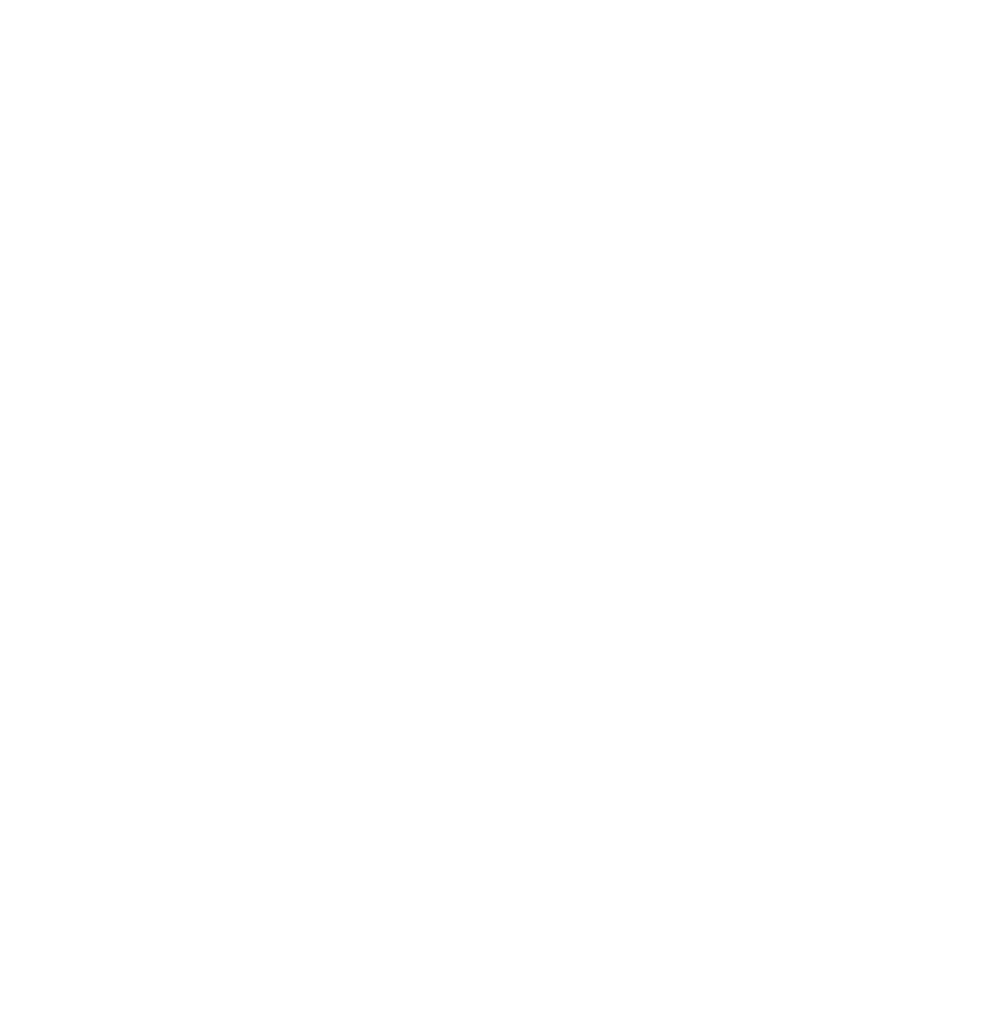
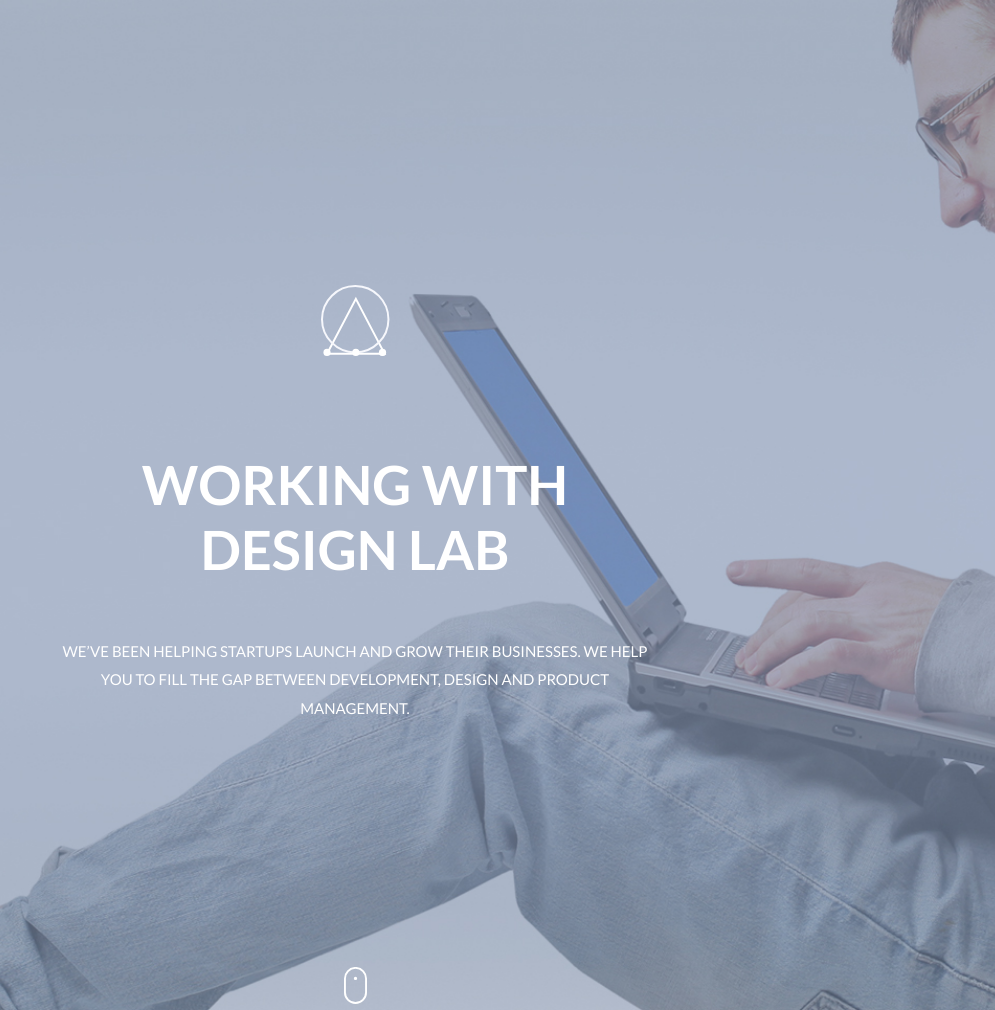
Before and after one commit to JuliaTiunova/DesignLab, a plain HTML site: page index.html in a window 1280 px wide. Shown: the top 1010 px of the page, without its empty margins (285-1280 px from the left). Before the commit the page ends 800 px from the top, so only its background shows below. Drawn offline with Linux system fonts and the light colour scheme.

Commit message:
add header

```diff
--- a/index.html
+++ b/index.html
@@ -4,6 +4,7 @@
     <meta charset="UTF-8" />
     <meta http-equiv="X-UA-Compatible" content="IE=edge" />
     <meta name="viewport" content="width=device-width, initial-scale=1.0" />
+    <link rel="stylesheet" href="style/bootstrap-grid.min.css" />
     <link rel="preconnect" href="https://fonts.gstatic.com" />
     <link
       href="https://fonts.googleapis.com/css2?family=Lato:wght@300;400;700&display=swap"
@@ -12,5 +13,26 @@
     <link rel="stylesheet" href="style/style.css" />
     <title>Design lab</title>
   </head>
-  <body></body>
+  <body>
+    <header class="header__wrapper">
+      <div class="container header__container">
+        <div class="header__logo logo">
+          <img src="img/logo.svg" alt="design lab logo" />
+        </div>
+        <div class="header__title">
+          <h1 class="title--main">WORKING WITH design LAB</h1>
+        </div>
+        <div class="header__text">
+          <p class="text--main">
+            We’ve been helping startups launch and grow their businesses. We
+            help you to fill the gap between development, design and product
+            management.
+          </p>
+        </div>
+        <div class="header__scroll">
+          <img src="img/scroll.svg" alt="scroll" />
+        </div>
+      </div>
+    </header>
+  </body>
 </html>
--- a/style/style.css
+++ b/style/style.css
@@ -6,3 +6,43 @@
   color: #3c3c3c;
   text-align: center;
 }
+
+.header__wrapper {
+  background: url(../img/hero-bg.jpg) center center no-repeat;
+  background-size: cover;
+  width: 100%;
+}
+
+.container {
+  width: 900px;
+  margin: 0 auto;
+  text-align: center;
+}
+
+.header__container {
+  padding: 285px 150px 115px;
+}
+
+.header__title {
+  margin-top: 94px;
+  margin-bottom: 54px;
+}
+
+.title--main {
+  font-size: 54px;
+  color: #fff;
+  font-weight: bold;
+  text-transform: uppercase;
+  line-height: 1.2;
+}
+
+.header__text {
+  margin-bottom: 245px;
+}
+
+.text--main {
+  font-size: 15px;
+  text-transform: uppercase;
+  line-height: 1.9;
+  color: #fff;
+}
```
